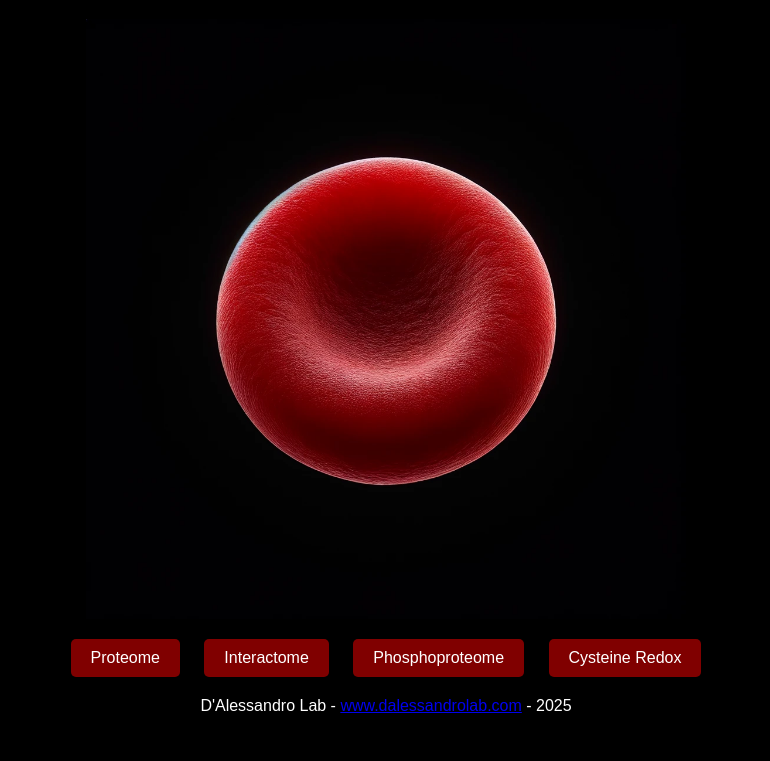
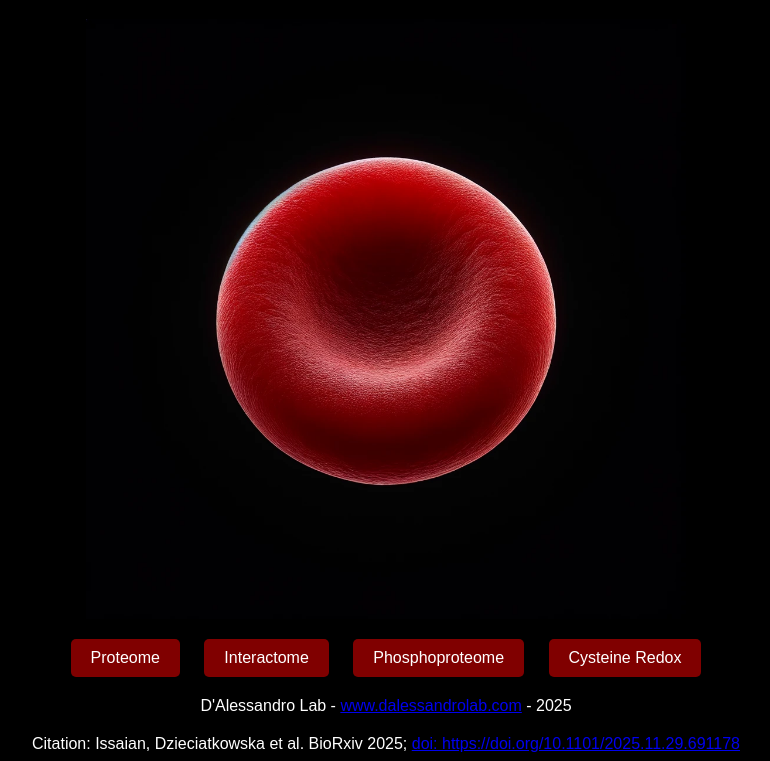
Before and after one commit to Angelo-DAlessandro/deep-red-supplementary-site, a plain HTML site: page index.html in a window 1280 px wide. Shown: the part 61-822 px from the top of the page, without its empty margins (254-1024 px from the left). Before the commit the page ends 800 px from the top, so only its background shows below. Drawn offline with Linux system fonts and the light colour scheme.

Commit message:
Add files via upload

```diff
--- a/index.html
+++ b/index.html
@@ -36,5 +36,6 @@
 
 
 <div style='text-align: center; margin-top: 20px;'>D'Alessandro Lab - <a href='http://www.dalessandrolab.com'>www.dalessandrolab.com</a> - 2025</div>
+<div style='text-align: center; margin-top: 20px;'>Citation: Issaian, Dzieciatkowska et al. BioRxiv 2025; <a href='https://www.biorxiv.org/content/10.1101/2025.11.29.691178v1'>doi: https://doi.org/10.1101/2025.11.29.691178</a></div>
 </body>
 </html>
```
